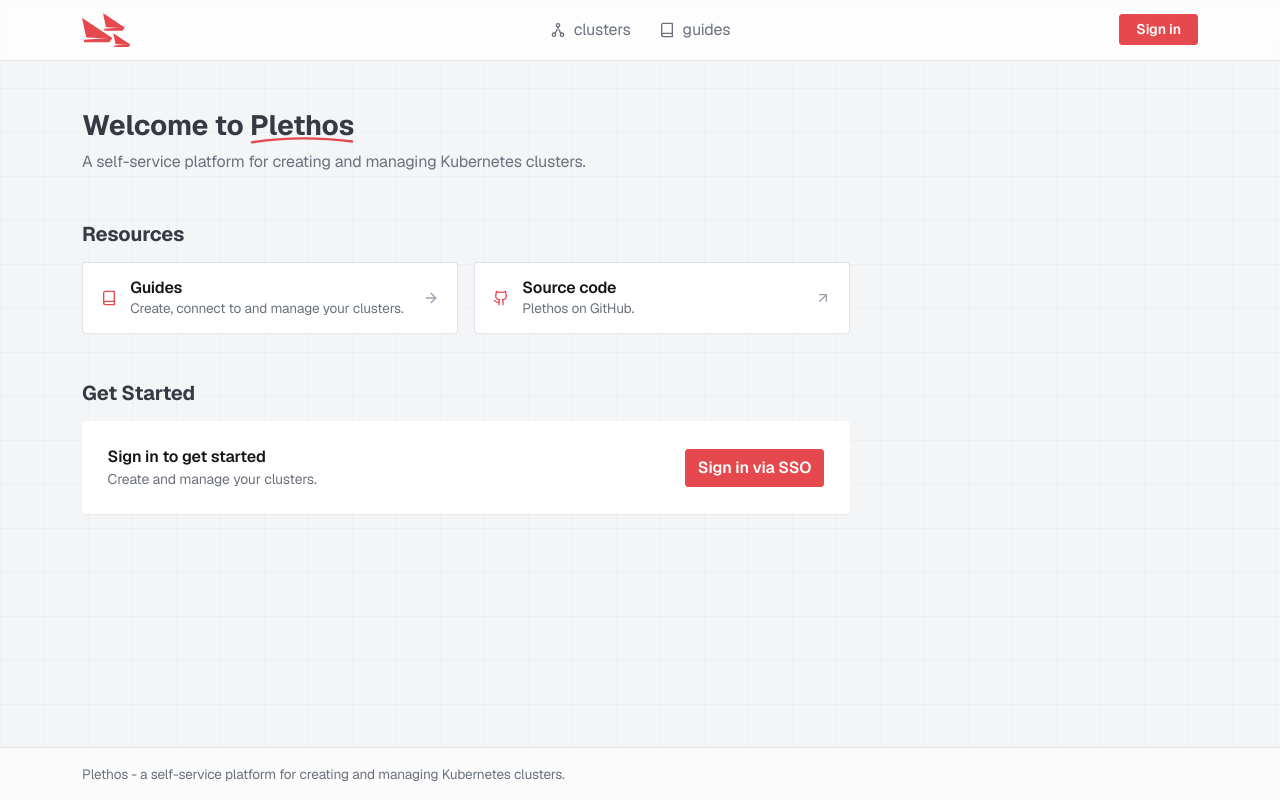
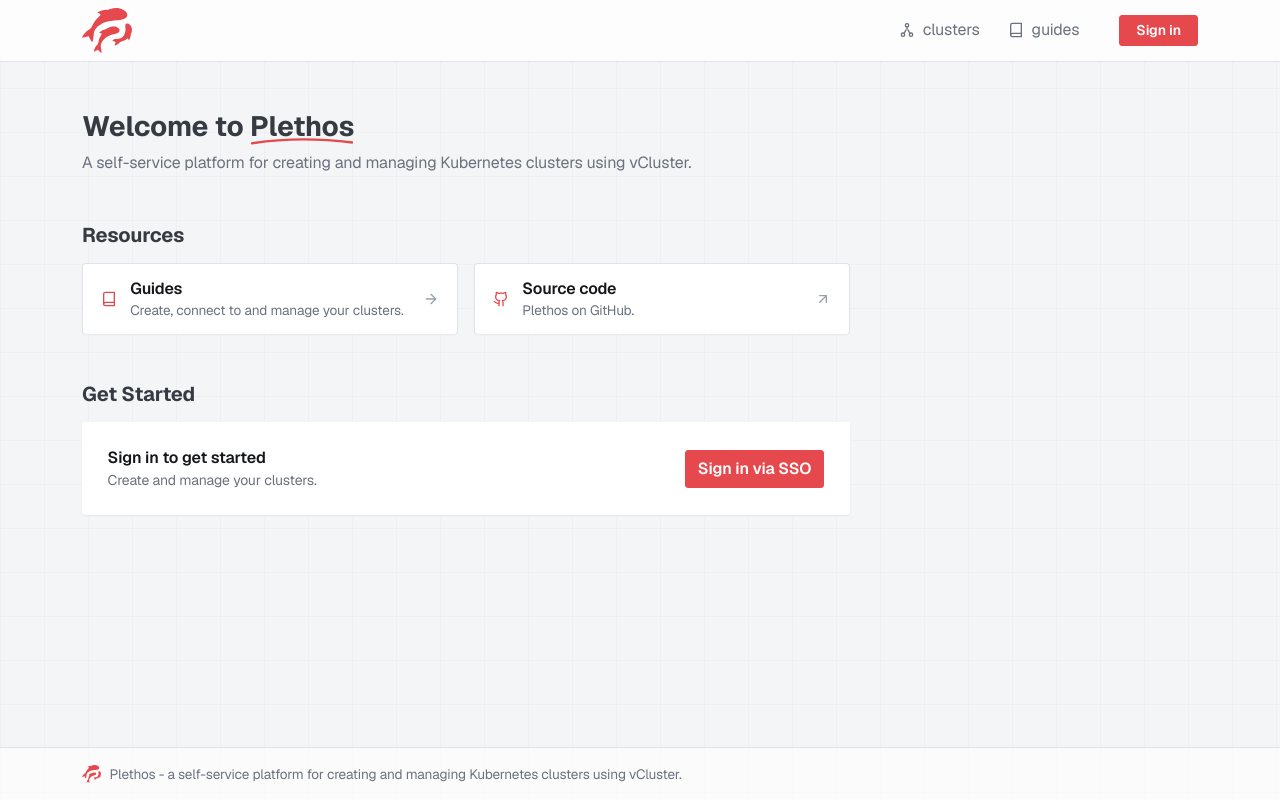
Before and after one commit to hmcloudlabs/plethos, a FastAPI app: page / in a window 1280 px wide. Run offline with FastAPI, Linux system fonts and the light colour scheme; some libraries are stand-ins or nearby versions.

Commit message:
chore: new logo, small design changes

```diff
--- a/components/portal/src/static/css/brand.css
+++ b/components/portal/src/static/css/brand.css
@@ -83,8 +83,8 @@ main {
   margin-top: 100px;
 }
 .brand-mark--sm {
-  width: 1.1rem;
   height: 1.1rem;
+  width: auto;
 }
 
 
@@ -118,9 +118,12 @@ h1, h2, h3, h4, h5, h6, .fw-semibold {
   font-weight: 700;
   letter-spacing: -0.02em;
   color: var(--gray-700);
+  /* Drop Bootstrap's default brand padding so the mark can grow without
+     adding its own height on top of the navbar's. */
+  padding-block: 0;
 }
 .brand-mark {
-  height: 2.1rem;
+  height: 2.8rem;
   width: auto;
   display: inline-block;
 }
@@ -128,16 +131,21 @@ h1, h2, h3, h4, h5, h6, .fw-semibold {
 .navbar .navbar-nav { column-gap: 0.75rem; }
 .navbar .nav-link { color: var(--gray-500); }
 .navbar .nav-link:hover { color: var(--gray-900); }
-/* Active tab: emphasized text + a red underline accent (no layout shift). */
+/* Active tab: label and icon in the accent red. The icons are
+   stroke="currentColor", so `color` carries both. */
 .navbar .nav-link.active {
-  color: var(--gray-900);
-  box-shadow: inset 0 -2px 0 var(--red-500);
+  color: var(--red-500);
+}
+/* Keep some hover feedback on the tab you're already on. */
+.navbar .nav-link.active:hover {
+  color: var(--red-600);
 }
 .navbar .navbar-text { color: var(--gray-500); }
 
 .navbar .container {
     display: grid;
-    grid-template-columns: 1fr auto 1fr;
+    /* Brand takes the free space, so both nav groups sit together on the right. */
+    grid-template-columns: 1fr auto auto;
     align-items: center;
     gap: 1rem;
 }
@@ -146,6 +154,8 @@ h1, h2, h3, h4, h5, h6, .fw-semibold {
 }
 .navbar .container > .navbar-nav:last-child {
     justify-self: end;
+    /* On top of the grid's 1rem, to set the account button apart from the nav links. */
+    margin-left: 1rem;
 }
 
 .navbar-nav {
@@ -160,9 +170,9 @@ h1, h2, h3, h4, h5, h6, .fw-semibold {
   width: 1.75rem;
   height: 1.75rem;
   border-radius: var(--radius);
-  background: var(--gray-100);
-  border: 1px solid var(--gray-200);
-  color: var(--gray-800);
+  background: var(--red-500);
+  border: 1px solid var(--red-600);
+  color: var(--gray-0);
   font-family: var(--font-mono);
   font-size: 0.78rem;
   font-weight: 600;
@@ -174,8 +184,8 @@ h1, h2, h3, h4, h5, h6, .fw-semibold {
 /* Clickable avatar that opens the account dropdown */
 .avatar-link { display: inline-flex; text-decoration: none; cursor: pointer; }
 .avatar-link:hover .avatar {
-  border-color: var(--gray-300);
-  background: var(--gray-150);
+  border-color: var(--red-700);
+  background: var(--red-600);
 }
 
 /* Account dropdown */
--- a/components/portal/src/templates/base.html
+++ b/components/portal/src/templates/base.html
@@ -97,7 +97,10 @@
     {# Deployers can add org-specific links (imprint, privacy, ...) here. #}
     <footer class="app-footer">
       <div class="container d-flex flex-wrap align-items-center justify-content-between gap-2">
-        <span>Plethos - a self-service platform for creating and managing Kubernetes clusters.</span>
+        <span class="d-flex align-items-center gap-2">
+          <img class="brand-mark--sm" src="{{ url_for('static', path='image/logo.svg') }}" alt="" />
+          Plethos - a self-service platform for creating and managing Kubernetes clusters using vCluster.
+        </span>
         {% if config.support_email %}
         <span>Need help? Contact your platform admin at <a href="mailto:{{ config.support_email }}">{{ config.support_email }}</a></span>
         {% endif %}
--- a/components/portal/src/templates/emails/base.html
+++ b/components/portal/src/templates/emails/base.html
@@ -68,7 +68,7 @@
           <table role="presentation" width="560" cellpadding="0" cellspacing="0" style="width: 560px; max-width: 100%;">
             <tr>
               <td style="padding: 20px 12px 0; font-size: 12px; line-height: 1.6; color: #9aa1ac; text-align: center;">
-                Plethos - a self-service platform for creating and managing Kubernetes clusters.
+                Plethos - a self-service platform for creating and managing Kubernetes clusters using vCluster.
                 {% if support_email %}<br />Need help? Contact <a href="mailto:{{ support_email }}" style="color: #6b727d;">{{ support_email }}</a>{% endif %}
               </td>
             </tr>
--- a/components/portal/src/templates/index.html
+++ b/components/portal/src/templates/index.html
@@ -5,7 +5,7 @@
 <div class="py-3 py-lg-4" style="max-width: 48rem;">
   <h1 class="h3 fw-bold mb-2">Welcome to <span class="text-underline-accent">Plethos</span></h1>
   <p class="text-body-secondary mb-5">
-    A self-service platform for creating and managing Kubernetes clusters.
+    A self-service platform for creating and managing Kubernetes clusters using vCluster.
   </p>
 
   {# --- Resources: guides + source --- #}
```
Also changed, not shown: README.md, assets/plethos-logo-framed.svg (added), assets/plethos-logo.svg (deleted), components/portal/src/static/image/logo.svg.
